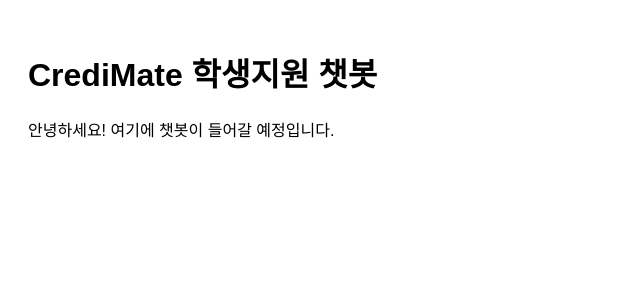
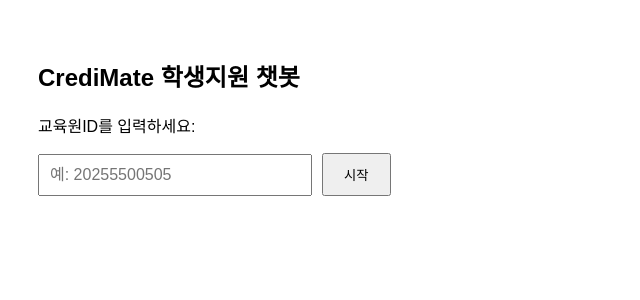
Before and after one commit to shonyebin/credimate-chatbot1, a React (Vite) app: page / in a window 1280 px wide. Shown: the top 300 px of the page, without its empty margins (0-640 px from the left). Built offline with nearby package versions, Linux system fonts and the light colour scheme.

Commit message:
Add files via upload

```diff
--- /dev/null
+++ b/App.jsx
@@ -0,0 +1,15 @@
+import React, { useState } from "react";
+import Login from "./Login";
+import Chatbot from "./Chatbot";
+
+const App = () => {
+  const [userId, setUserId] = useState("");
+
+  return userId ? (
+    <Chatbot userId={userId} />
+  ) : (
+    <Login onLogin={(id) => setUserId(id)} />
+  );
+};
+
+export default App;
--- a/Chatbot.jsx
+++ b/Chatbot.jsx
@@ -1,10 +1,11 @@
 import React from "react";
 
-const Chatbot = () => {
+const Chatbot = ({ userId }) => {
   return (
-    <div style={{ padding: "20px", fontFamily: "Arial" }}>
+    <div style={{ padding: "30px", fontFamily: "Arial" }}>
       <h1>CrediMate 학생지원 챗봇</h1>
-      <p>안녕하세요! 여기에 챗봇이 들어갈 예정입니다.</p>
+      <p>환영합니다! 교육원ID <strong>{userId}</strong> 로 로그인되었습니다.</p>
+      <p>이제 챗봇 기능이 여기에 들어갈 예정입니다.</p>
     </div>
   );
 };
--- /dev/null
+++ b/Login.jsx
@@ -0,0 +1,32 @@
+import React, { useState } from "react";
+
+const Login = ({ onLogin }) => {
+  const [input, setInput] = useState("");
+
+  const handleLogin = () => {
+    if (input.trim()) {
+      onLogin(input.trim());
+    } else {
+      alert("교육원ID를 입력해주세요.");
+    }
+  };
+
+  return (
+    <div style={{ padding: "30px", fontFamily: "Arial" }}>
+      <h2>CrediMate 학생지원 챗봇</h2>
+      <p>교육원ID를 입력하세요:</p>
+      <input
+        type="text"
+        value={input}
+        onChange={(e) => setInput(e.target.value)}
+        placeholder="예: 20255500505"
+        style={{ padding: "10px", fontSize: "16px", width: "250px" }}
+      />
+      <button onClick={handleLogin} style={{ marginLeft: "10px", padding: "10px 20px" }}>
+        시작
+      </button>
+    </div>
+  );
+};
+
+export default Login;
--- a/main.jsx
+++ b/main.jsx
@@ -1,6 +1,6 @@
 import React from "react";
 import ReactDOM from "react-dom/client";
-import Chatbot from "./Chatbot";
+import App from "./App";
 
 const root = ReactDOM.createRoot(document.getElementById("root"));
-root.render(<Chatbot />);
+root.render(<App />);
```
